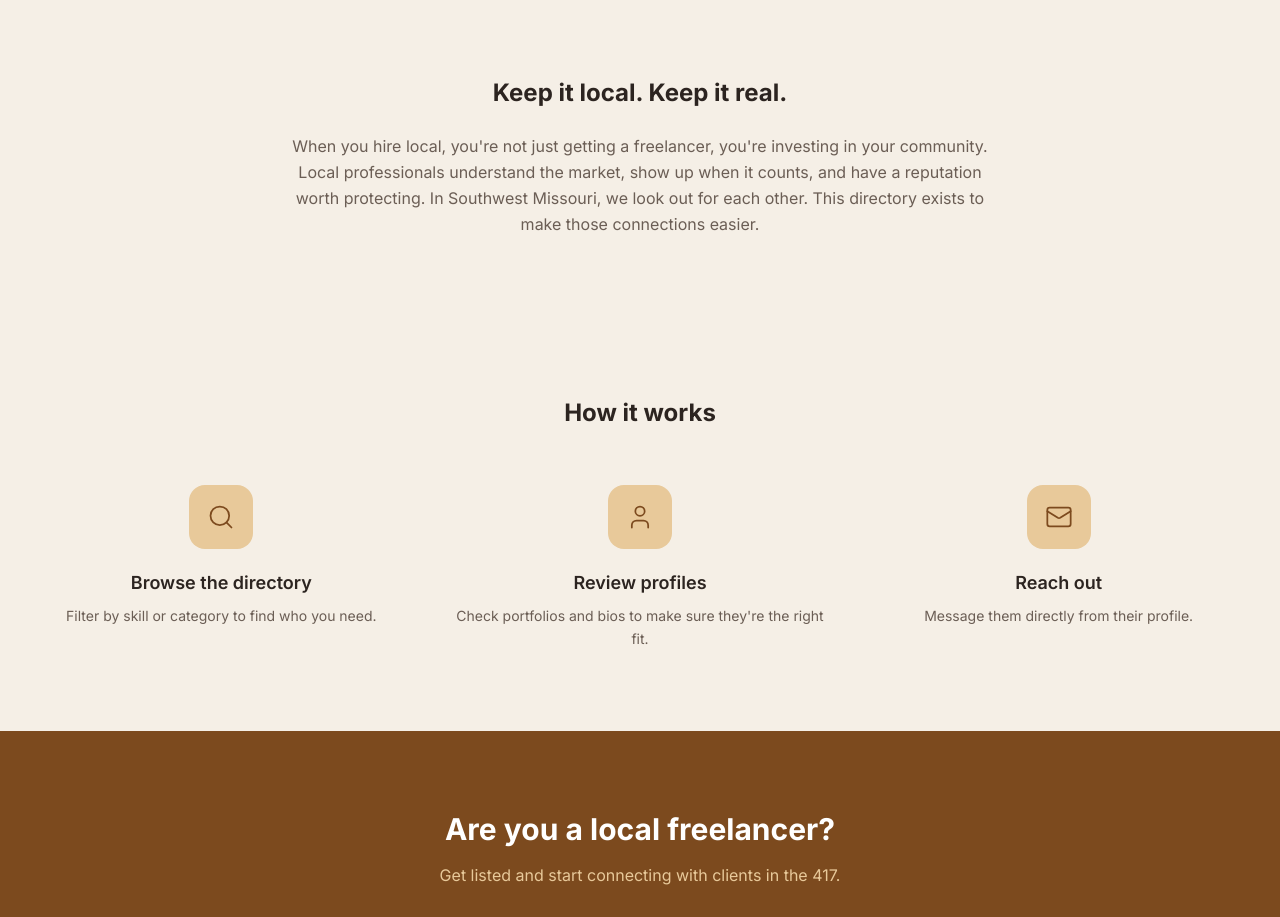
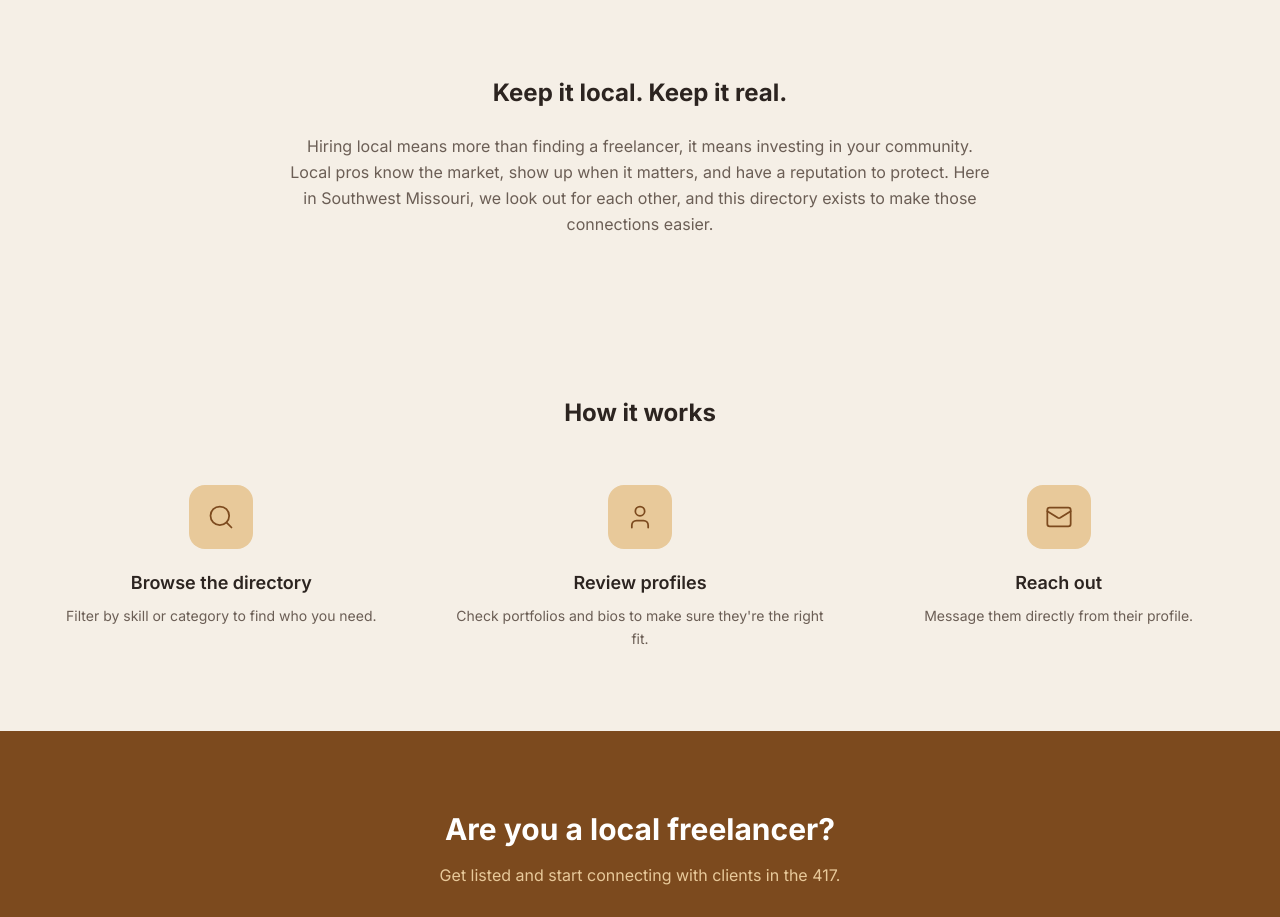
Before and after one commit to DeliverDigital-WebsiteAgency/417-freelancers, a Next.js app: page / in a window 1280 px wide. Shown: the part 960-1877 px from the top of the page. Built offline with nearby package versions, Linux system fonts and the light colour scheme; no server answers.

Commit message:
Refresh homepage 'keep it local' copy for freshness

```diff
--- a/src/app/page.tsx
+++ b/src/app/page.tsx
@@ -92,7 +92,7 @@ export default function HomePage() {
         <div className="max-w-3xl mx-auto px-4 sm:px-6 lg:px-8 text-center">
           <h2 className="text-2xl font-bold mb-6" style={{ color: "#2C2420" }}>Keep it local. Keep it real.</h2>
           <p className="text-base leading-relaxed" style={{ color: "#6B5E55" }}>
-            When you hire local, you&apos;re not just getting a freelancer, you&apos;re investing in your community. Local professionals understand the market, show up when it counts, and have a reputation worth protecting. In Southwest Missouri, we look out for each other. This directory exists to make those connections easier.
+            Hiring local means more than finding a freelancer, it means investing in your community. Local pros know the market, show up when it matters, and have a reputation to protect. Here in Southwest Missouri, we look out for each other, and this directory exists to make those connections easier.
           </p>
         </div>
       </section>
```
